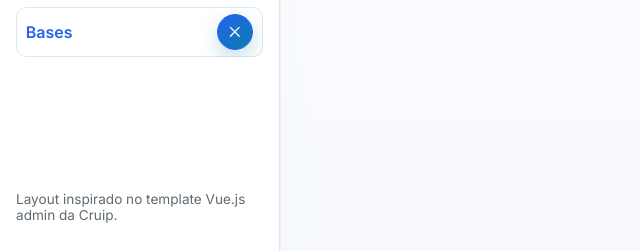
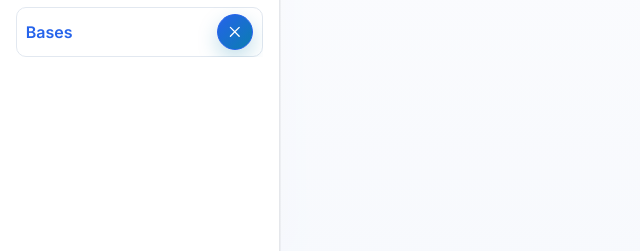
Before and after one commit to leandrojtv/Arquivos, a Flask app: page /bases in a window 1280 px wide. Shown: the part 549-800 px from the top of the page, without its empty margins (0-640 px from the left). Run offline with Flask 3, Linux system fonts and the light colour scheme; the visitor is signed in with stand-in values (Sample User, id 1); data comes from the database, SQL or seed files in the repository; data that the repository does not hold is empty.

Commit message:
Remove sidebar attribution text

```diff
--- a/templates/base.html
+++ b/templates/base.html
@@ -43,9 +43,7 @@
           </div>
           <div class="tab-drawer-list" id="tabDrawerList"></div>
         </div>
-        <div class="sidebar-footer">
-          <p class="muted">Layout inspirado no template Vue.js admin da Cruip.</p>
-        </div>
+        <div class="sidebar-footer"></div>
       </aside>
       {% endif %}
 
```
